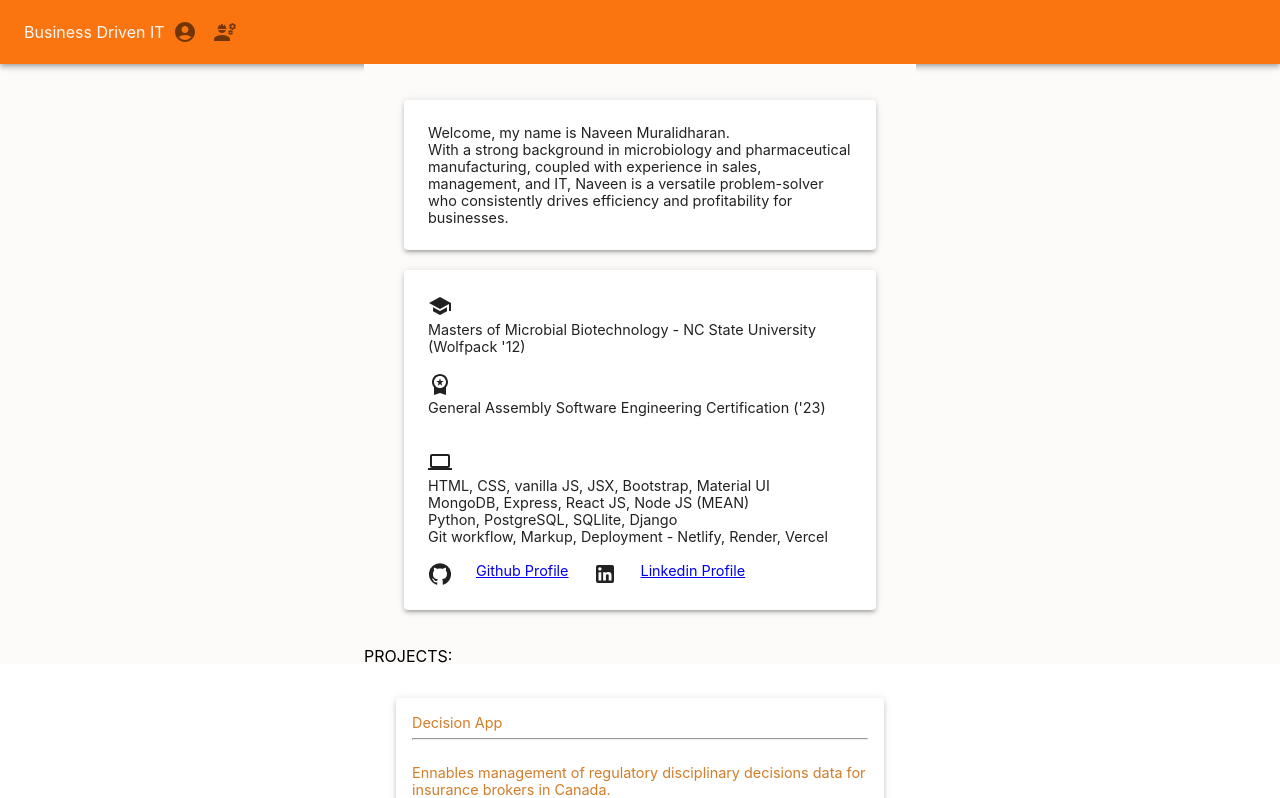
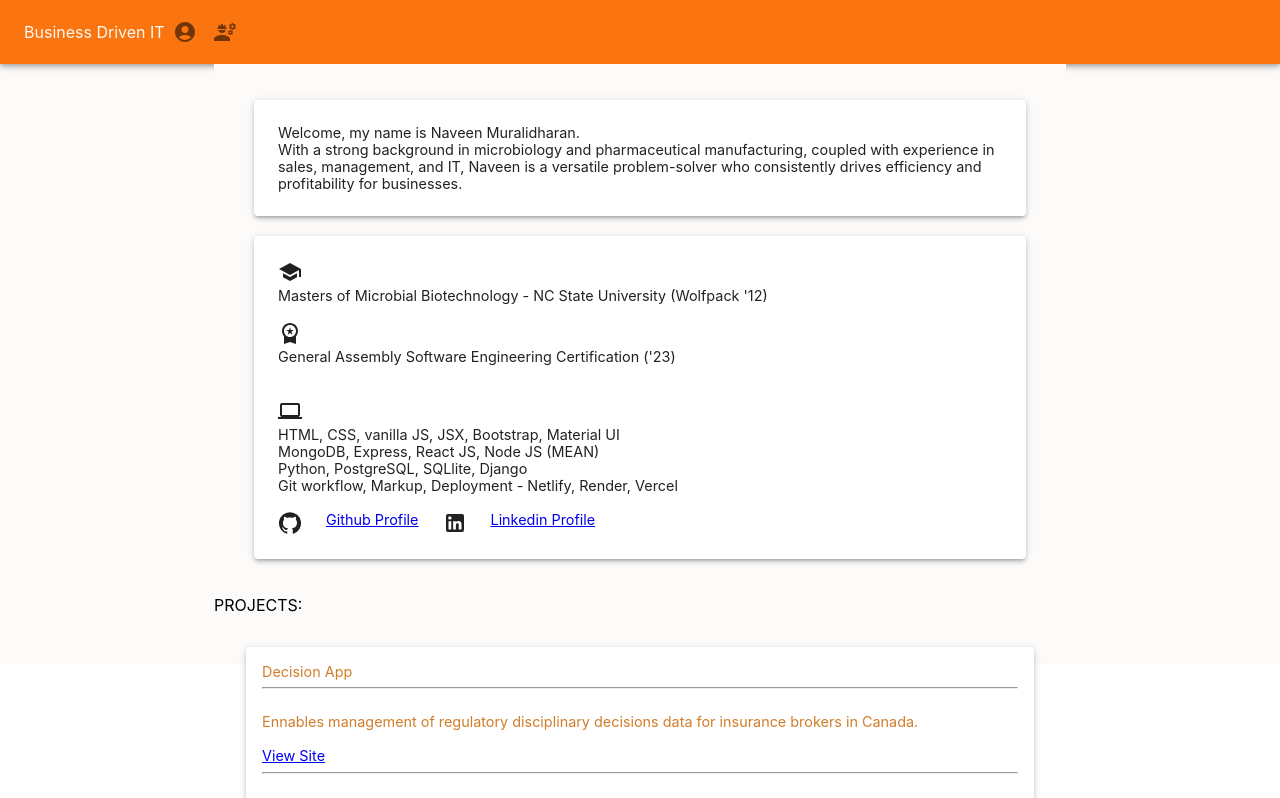
Before and after one commit to NaveenMuralidharan/portfolioApp_frontend, a React (Create React App) app: page / in a window 1280 px wide. Shown: the top 798 px of the page. Built offline with nearby package versions, Linux system fonts and the light colour scheme.

Commit message:
styling done

```diff
--- a/src/pages/Home.js
+++ b/src/pages/Home.js
@@ -61,13 +61,13 @@ const Home = (props)=> {
 
                 </Toolbar>
             </AppBar>
-        <Container sx={{ height: '600px'}} maxWidth="sm">
+        <Container sx={{ height: '600px'}} maxWidth="md">
 
 
 
 
 
-          <Container sx={{bgcolor: '#fcfbfa'}} maxWidth="sm">
+          <Container sx={{bgcolor: '#fcfbfa'}} maxWidth="md">
             <br></br>
 
             <Box sx={{
```
